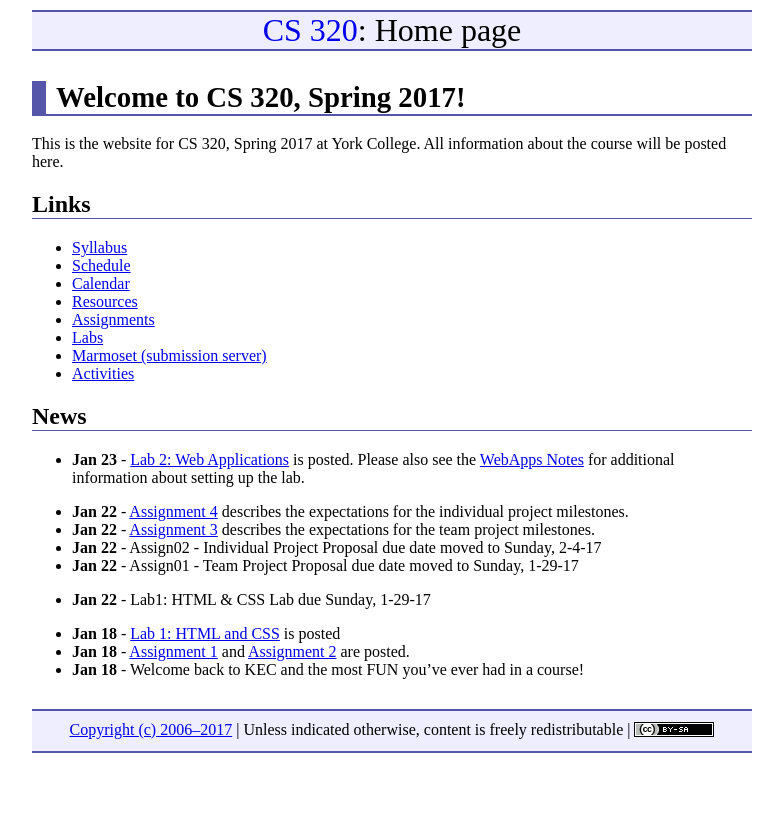
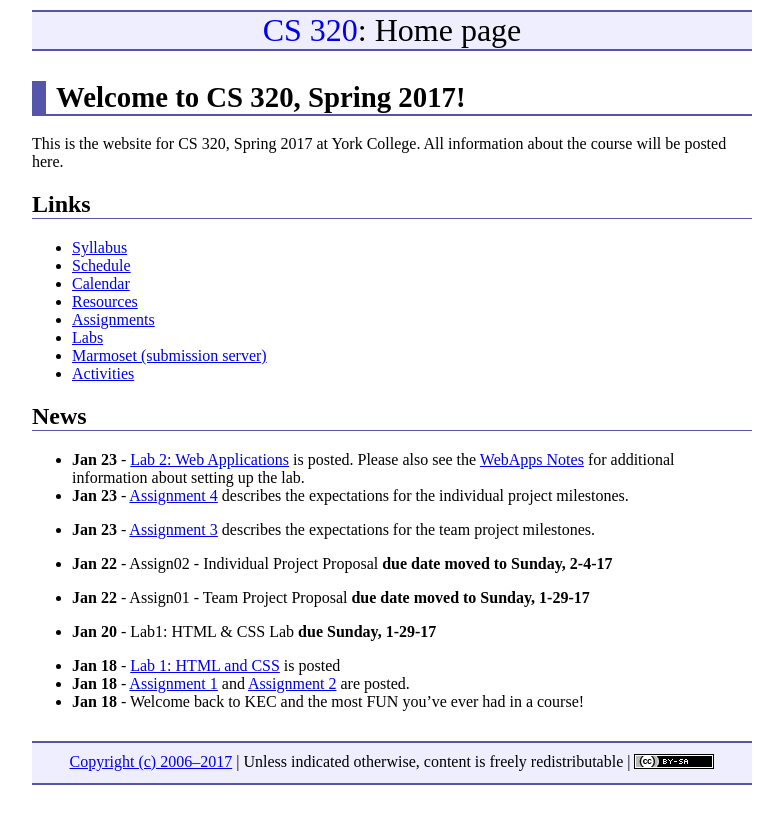
Before and after one commit to ycpcs/cs320-spring2017, a Jekyll site: the page built from index.md, in a window 1280 px wide. Shown: the top 824 px of the page, without its empty margins (248-1031 px from the left). Built offline with Jekyll 4.4.1, drawn with Linux system fonts in a browser that asks for light colours.

Commit message:
updates to news

```diff
--- a/index.md
+++ b/index.md
@@ -74,12 +74,13 @@ All information about the course will be posted here.
 
 --->
 * **Jan 23** - [Lab 2: Web Applications](labs/lab02.html) is posted.  Please also see the [WebApps Notes](labs/lab02_notes.html) for additional information about setting up the lab.
+* **Jan 23** - [Assignment 4](assign/assign04.html) describes the expectations for the individual project milestones.
+* **Jan 23** - [Assignment 3](assign/assign03.html) describes the expectations for the team project milestones.
 
-* **Jan 22** - [Assignment 4](assign/assign04.html) describes the expectations for the individual project milestones.
-* **Jan 22** - [Assignment 3](assign/assign03.html) describes the expectations for the team project milestones.
-* **Jan 22** - Assign02 - Individual Project Proposal due date moved to Sunday, 2-4-17
-* **Jan 22** - Assign01 - Team Project Proposal due date moved to Sunday, 1-29-17
-* **Jan 22** - Lab1: HTML & CSS Lab due Sunday, 1-29-17
+* **Jan 22** - Assign02 - Individual Project Proposal **due date moved to Sunday, 2-4-17**
+* **Jan 22** - Assign01 - Team Project Proposal **due date moved to Sunday, 1-29-17**
+
+* **Jan 20** - Lab1: HTML & CSS Lab **due Sunday, 1-29-17**
 
 * **Jan 18** - [Lab 1: HTML and CSS](labs/lab01.html) is posted
 * **Jan 18** - [Assignment 1](assign/assign01.html) and [Assignment 2](assign/assign02.html) are posted.
```
